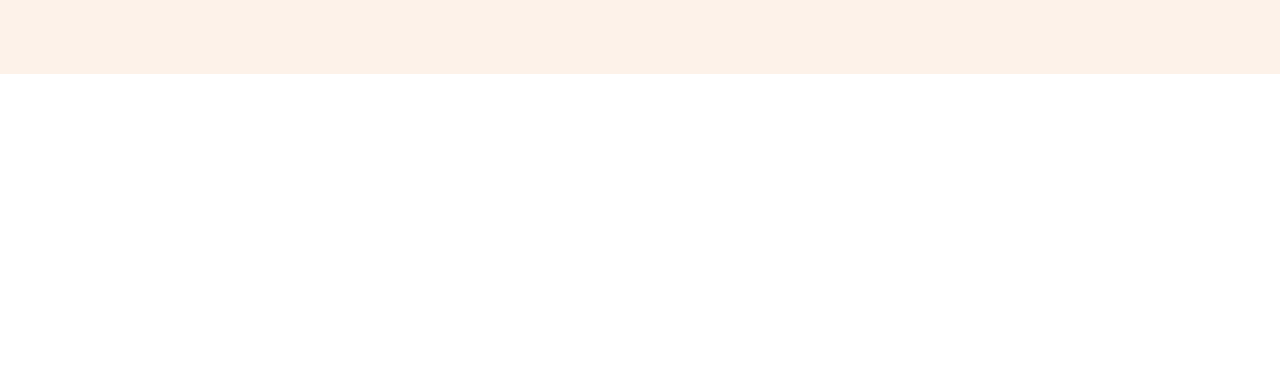
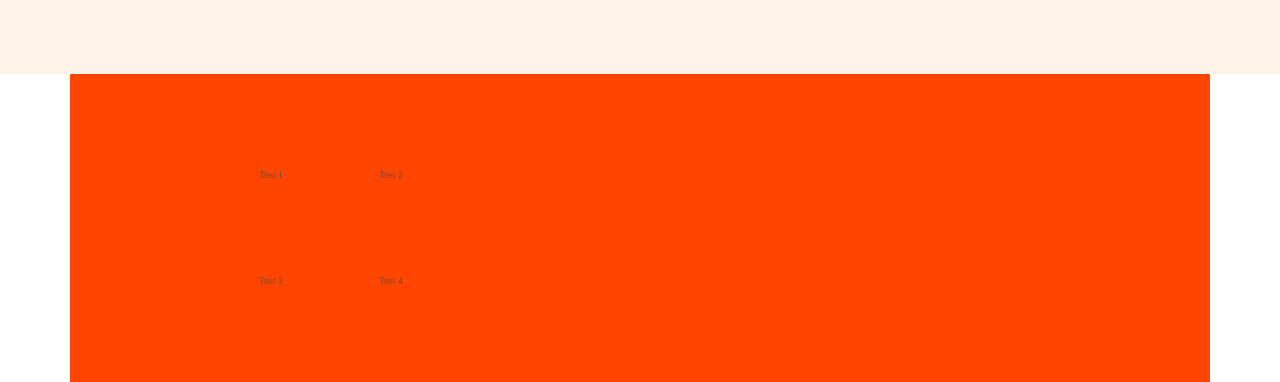
Before and after one commit to 1OLEG1988/code, a plain HTML site: page index.html in a window 1280 px wide. Shown: the part 654-1036 px from the top of the page. Before the commit the page ends 800 px from the top, so only its background shows below. Drawn offline with Linux system fonts and the light colour scheme.

Commit message:
chore:setting up a reusable grid

```diff
--- a/css/style.css
+++ b/css/style.css
@@ -55,6 +55,27 @@ body {
 /* *************** */
 /* GENERAL REUSABLE COMPONENTS */
 /* *************** */
+
+.container {
+  /* 1140px */
+  max-width: 114rem;
+  margin: 0 auto;
+  padding: 0 3.2rem;
+}
+.grid {
+  display: grid;
+  gap: 9.6rem;
+}
+.grid--2-cols {
+  grid-template-columns: repeat(2, 1fr);
+}
+.grid--3-cols {
+  grid-template-columns: repeat(3, 1fr);
+}
+.grid--4-cols {
+  grid-template-columns: repeat(4, 1fr);
+}
+
 .heading-primary {
   font-size: 5.2rem;
   font-weight: 700;
@@ -209,3 +230,10 @@ body {
   color: #cf711f;
   font-weight: 700;
 }
+/* *************** */
+/* HOW IT WORKS SECTION */
+/* *************** */
+.section-how {
+  padding: 9.6rem 0;
+  background-color: orangered;
+}
--- a/index.html
+++ b/index.html
@@ -69,6 +69,14 @@
           </div>
         </div>
       </section>
+      <section class="section-how grid container grid--2-cols">
+        <div class="container grid grid--2-cols">
+          <div>Test 1</div>
+          <div>Test 2</div>
+          <div>Test 3</div>
+          <div>Test 4</div>
+        </div>
+      </section>
     </main>
   </body>
 </html>
```
